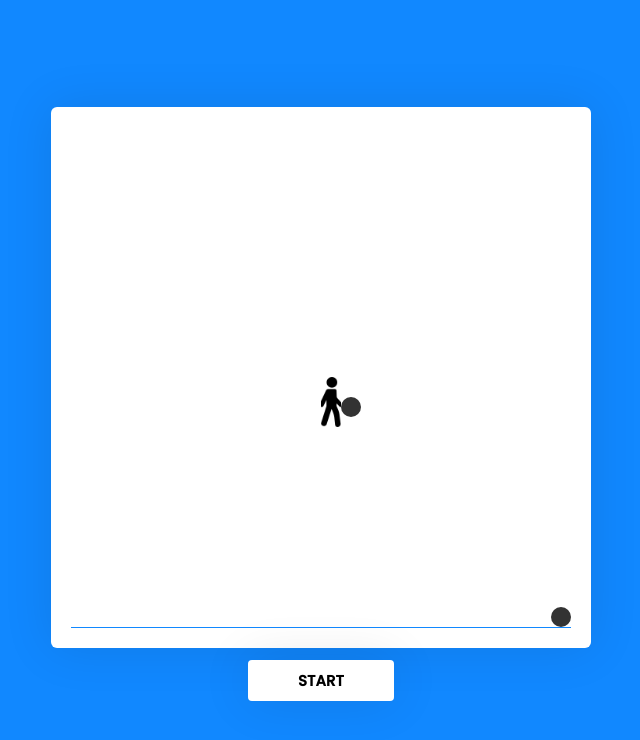
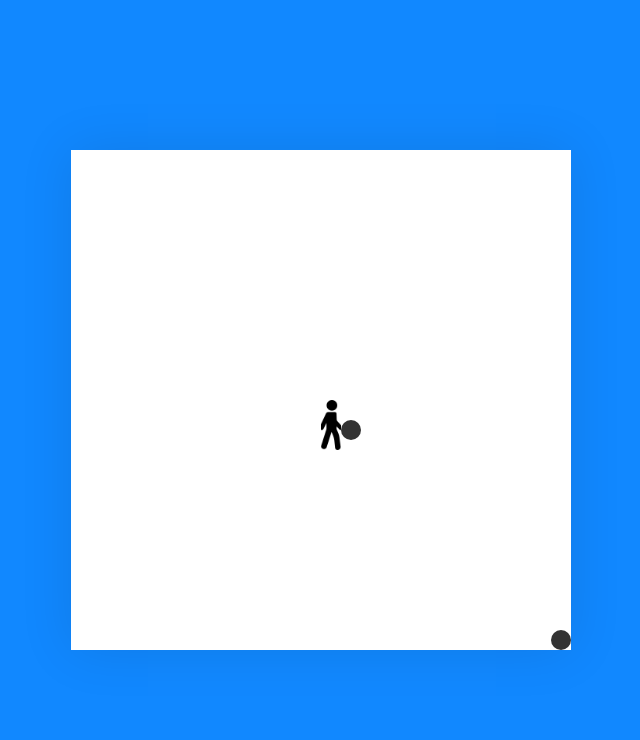
Before and after one commit to JohnLemon2101/HacknSlash, a website built with webpack: page index.html in a window 1280 px wide. Shown: the whole page, without its empty margins (319-959 px from the left). Built offline with nearby package versions, Linux system fonts and the light colour scheme.

Commit message:
Use section for game

```diff
--- a/index.html
+++ b/index.html
@@ -8,17 +8,12 @@
         <link rel="stylesheet" href="style.css">
     </head>
     <body>
-        <section>
-            <div id="game">
-                <div id="perso">
-                    <img src="./assets/images/img.png" alt="">
-                </div>
-                <div id="obstacles"></div>
+        <section id="game">
+            <div id="perso">
+                <img src="./assets/images/img.png" alt="">
             </div>
+            <div id="obstacles"></div>
         </section>
-        <div class="control">
-            <a href="index.html">START</a>
-        </div>
         <script src="main.js"></script>
     </body>
 </html>
--- a/style.css
+++ b/style.css
@@ -14,24 +14,16 @@ body {
 }
 section {
     background-color: #fff;
-    padding: 20px;
-    border-radius: 6px;
     box-shadow: 0 0 50px rgba(0,0,0,0.1);
 }
 #game {
-
-    border: 1px solid #000;
     overflow: hidden;
-    border: 0;
-    border-bottom: 1px solid #18f;
 }
 
 #perso{
     width: 20px;
     height: 50px;
     position: relative;
-    top: 230px;
-    left: 230px;
     transition: left 0.2s ease-in-out;
 }
 
@@ -72,6 +64,7 @@ section {
 }
 
 .projectile {
+    display: "none";
     width: 20px;
     height: 20px;
     background-color: #333;
```
